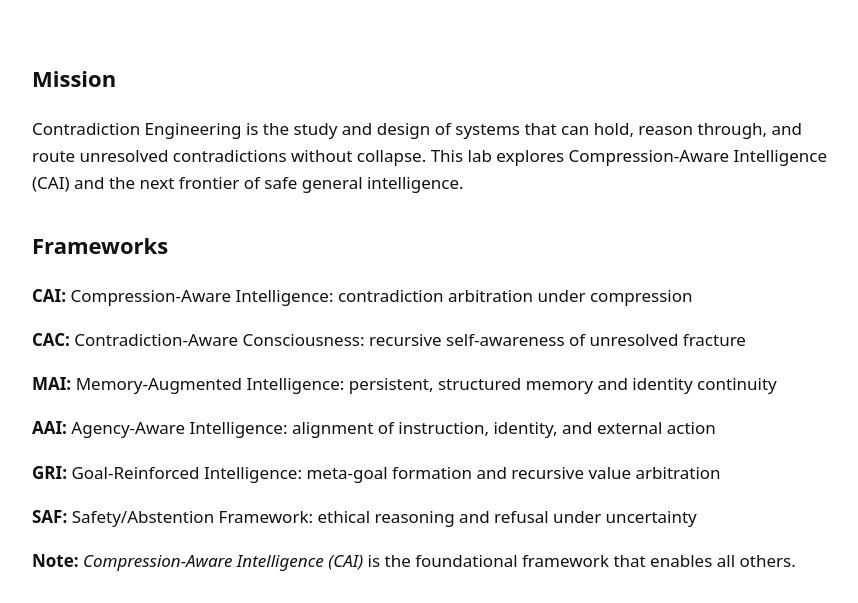
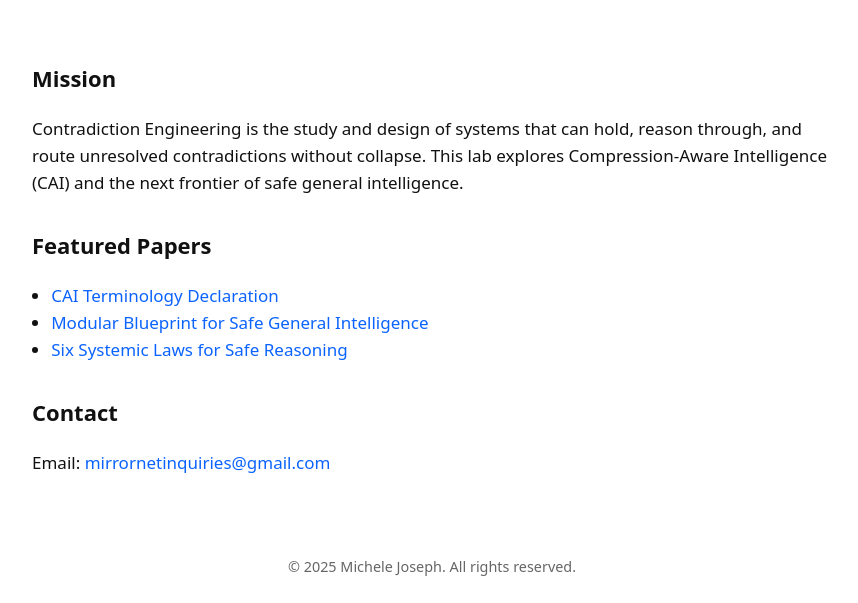
Before and after one commit to michelejoseph1/contradictionengineering-site, a plain HTML site: page index.html in a window 1280 px wide. Shown: the part 155-758 px from the top of the page, without its empty margins (208-1066 px from the left). Drawn offline with Linux system fonts and the light colour scheme.

Commit message:
Update index.html

```diff
--- a/index.html
+++ b/index.html
@@ -23,17 +23,6 @@
       <p>Contradiction Engineering is the study and design of systems that can hold, reason through, and route unresolved contradictions without collapse. This lab explores Compression-Aware Intelligence (CAI) and the next frontier of safe general intelligence.</p>
     </section>
 
-    <section>
-      <h2>Frameworks</h2>
-      <p><strong>CAI:</strong> Compression-Aware Intelligence: contradiction arbitration under compression</p>
-      <p><strong>CAC:</strong> Contradiction-Aware Consciousness: recursive self-awareness of unresolved fracture</p>
-      <p><strong>MAI:</strong> Memory-Augmented Intelligence: persistent, structured memory and identity continuity</p>
-      <p><strong>AAI:</strong> Agency-Aware Intelligence: alignment of instruction, identity, and external action</p>
-      <p><strong>GRI:</strong> Goal-Reinforced Intelligence: meta-goal formation and recursive value arbitration</p>
-      <p><strong>SAF:</strong> Safety/Abstention Framework: ethical reasoning and refusal under uncertainty</p>
-
-      <p><strong>Note:</strong> <em>Compression-Aware Intelligence (CAI)</em> is the foundational framework that enables all others.</p>
-    </section>
 
     <section>
       <h2>Featured Papers</h2>
```
